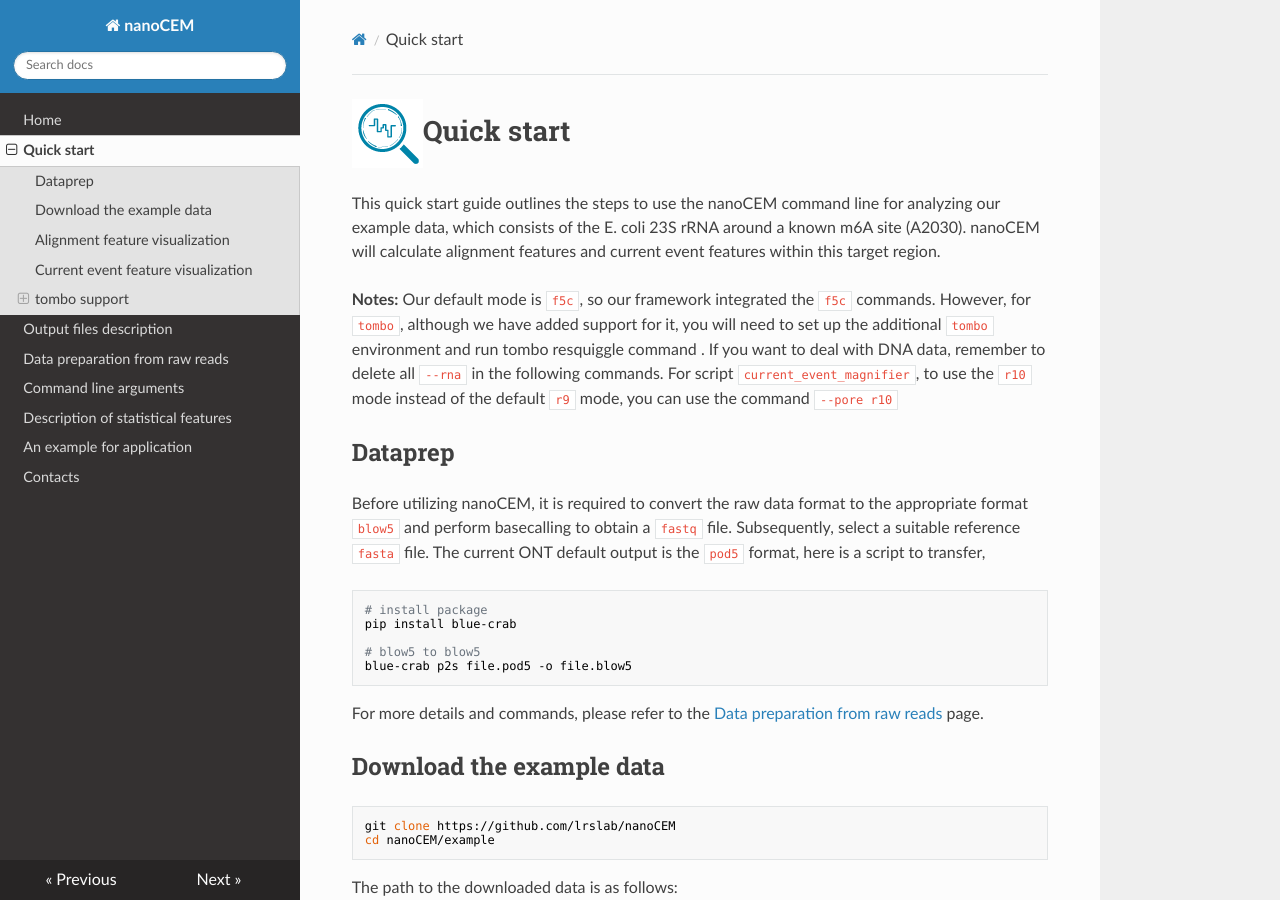
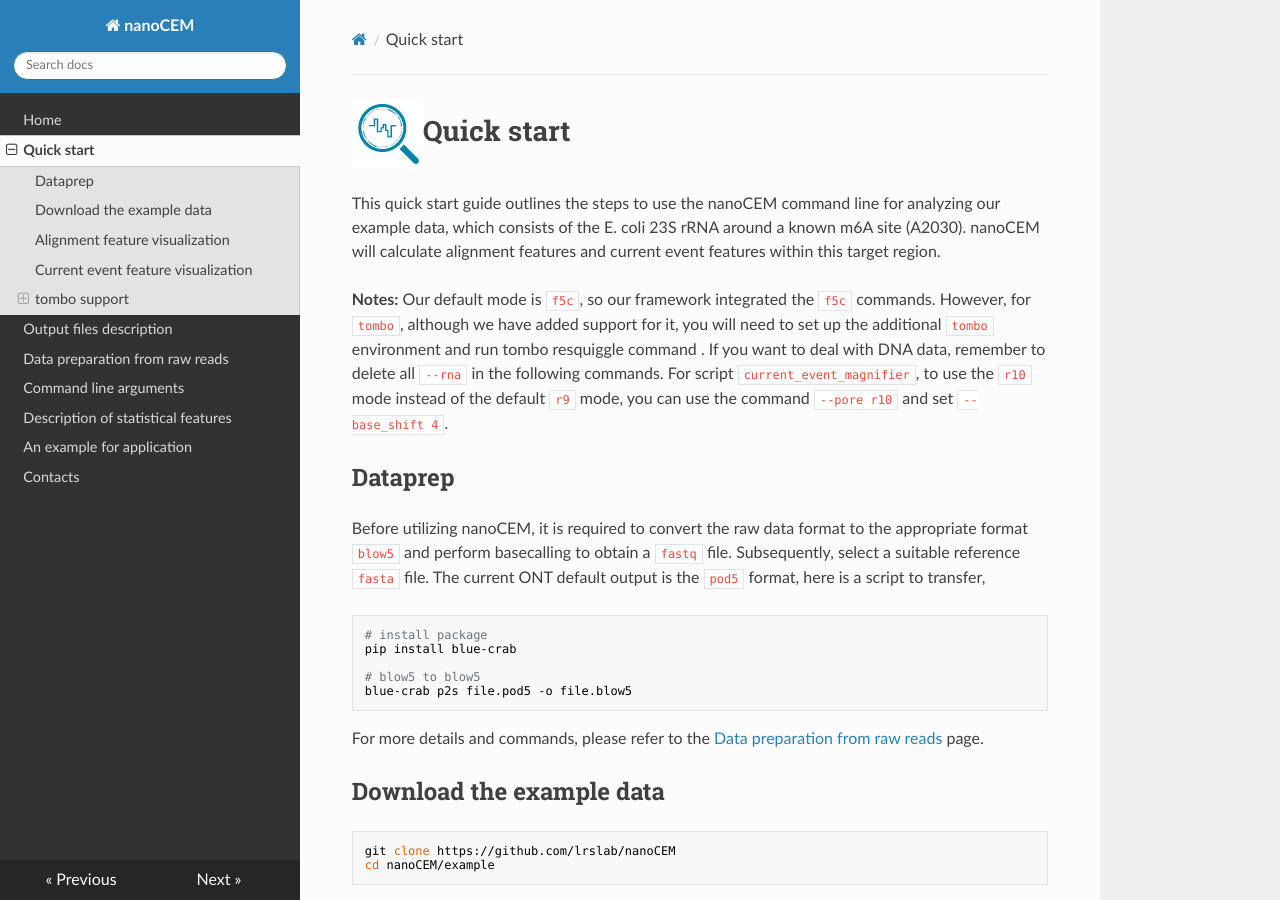
Before and after one commit to lrslab/nanoCEM, an MkDocs documentation site: the page built from docs/tutorials.md, in a window 1280 px wide and 900 px high. Built offline with MkDocs 1.6.1, drawn with Linux system fonts in a browser that asks for light colours; nearby versions of some CDN libraries.

Commit message:
Update tutorials.md

```diff
--- a/docs/tutorials.md
+++ b/docs/tutorials.md
@@ -7,7 +7,7 @@ features within this target region.
  **Notes:** Our default mode is `f5c`, so our framework integrated the `f5c` commands.
  However, for `tombo`, although we have added support for it, you will need to set up the additional `tombo` environment
  and run tombo resquiggle command . If you want to deal with DNA data, remember to delete all `--rna` in the following commands.
- For script `current_event_magnifier`, to use the `r10` mode instead of the default `r9` mode, you can use the command `--pore r10`
+ For script `current_event_magnifier`, to use the `r10` mode instead of the default `r9` mode, you can use the command `--pore r10` and set `--base_shift 4`.
 ## Dataprep
 
 [comment]: <> (Before utilizing NanoCEM, it is required to convert the raw data format to the appropriate format &#40;single-format `fast5`)
```
